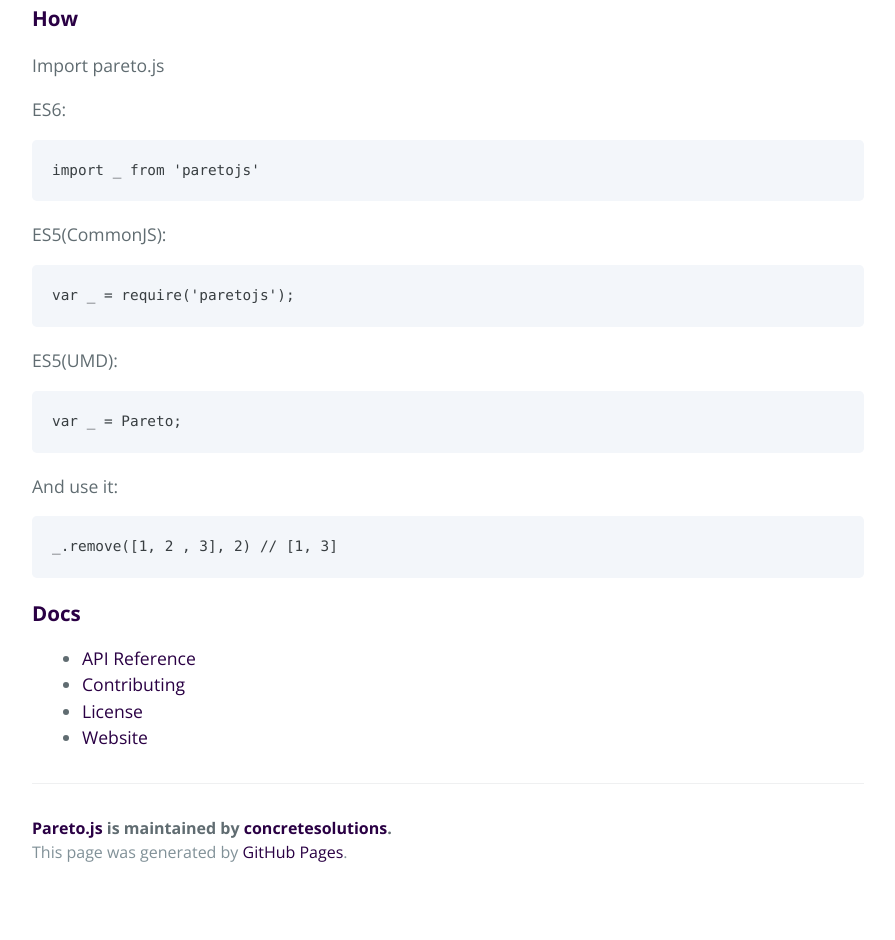
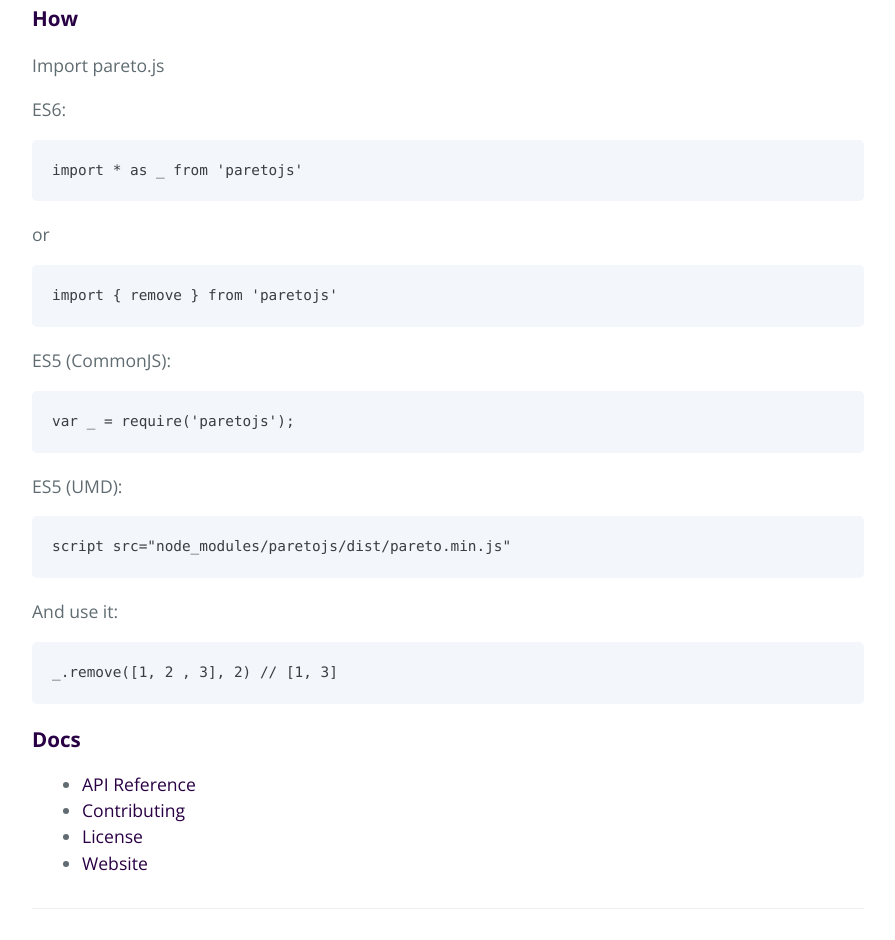
Before and after one commit to puiutucutu/pareto.js, a plain HTML site: page index.html in a window 1280 px wide. Shown: the part 1265-2205 px from the top of the page, without its empty margins (192-1087 px from the left). Before the commit the page ends 2161 px from the top, so only its background shows below. Drawn offline with nearby package versions, Linux system fonts and the light colour scheme.

Commit message:
add new text readme

```diff
--- a/index.html
+++ b/index.html
@@ -60,17 +60,20 @@
 
         <p>ES6:</p>
         <code>
-          import _ from 'paretojs'
+          import * as _ from 'paretojs'
         </code>
 
-        <p>ES5(CommonJS):</p>
+        <p>or</p>
+        <code>import { remove } from 'paretojs'</code>
+
+        <p>ES5 (CommonJS):</p>
         <code>
           var _ = require('paretojs');
         </code>
 
-        <p>ES5(UMD):</p>
+        <p>ES5 (UMD):</p>
         <code>
-          var _ = Pareto;
+          script src="node_modules/paretojs/dist/pareto.min.js"
         </code>
 
         <p>And use it:</p>
```
